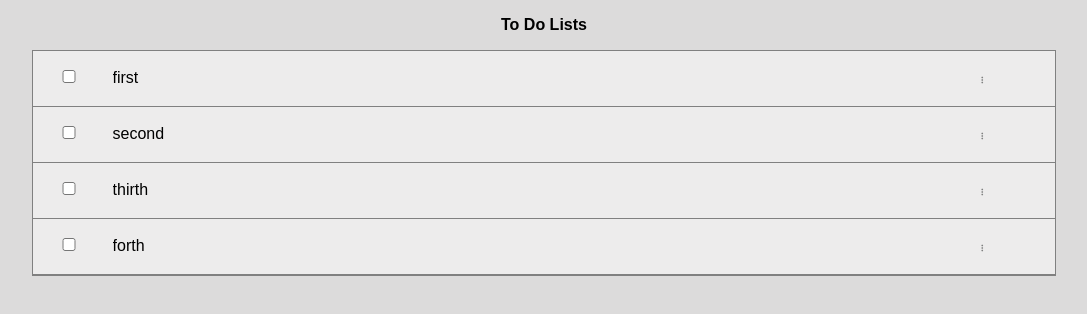
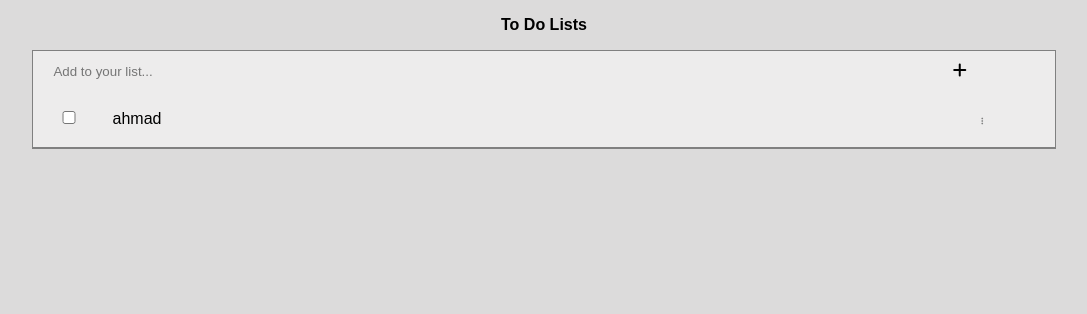
Before and after one commit to ahzamir/To-do-list, a website built with webpack: page src/index.html in a window 1280 px wide. Shown: the whole page, without its empty margins (96-1183 px from the left). Built offline with nearby package versions, Linux system fonts and the light colour scheme.

Commit message:
add the add function in DOM content loaded

```diff
--- a/src/index.html
+++ b/src/index.html
@@ -13,6 +13,7 @@
     <h1>To Do Lists</h1>
   </header>
   <section class="to-do-list">
+    <div id="addPart"></div>
     <div class="container" id="tasks">
     </div>
   </section>
--- a/src/index.js
+++ b/src/index.js
@@ -1,31 +1,11 @@
 import _ from 'lodash';// eslint-disable-line no-unused-vars
 import './style.css';
+import Task from './modules/lists.js';
 
-const arrTasks = [
-  {
-    description: 'forth',
-    completed: false,
-    index: 3,
-  },
-  {
-    description: 'first',
-    completed: false,
-    index: 0,
-  },
-  {
-    description: 'thirth',
-    completed: false,
-    index: 2,
-  },
-  {
-    description: 'second',
-    completed: false,
-    index: 1,
-  },
-];
-const displayTasks = () => {
+const creatNewTasks = (arrTasks) => {
   arrTasks.sort((a, b) => a.index - b.index);
   const tasks = document.getElementById('tasks');
+  tasks.innerHTML = '';
   const everyTasks = document.createElement('div');
   everyTasks.classList.add('tasksss');
   arrTasks.forEach((task) => {
@@ -34,8 +14,28 @@ const displayTasks = () => {
     everyTasks.insertAdjacentHTML('beforeend', everyTask);
   });
   tasks.appendChild(everyTasks);
+  localStorage.setItem('tasks', JSON.stringify(arrTasks));
+};
+const addNewTask = () => {
+  const inputAdd = document.getElementById('inputAdd');
+  tasksObject.add(inputAdd.value);
+  creatNewTasks(arrTasks);
+  inputAdd.value = '';
 };
 
+const tasksObject = new Task(JSON.parse(localStorage.getItem('tasks')));
+const arrTasks = tasksObject.arrTasks;
 window.addEventListener('DOMContentLoaded', () => {
-  displayTasks();
+  const addPart = document.getElementById('addPart');
+  const inputAdd = document.createElement('input');
+  const addButton = document.createElement('i');
+  addButton.classList.add('fa-solid')
+  addButton.classList.add('fa-plus')
+  inputAdd.setAttribute('type', 'text');
+  inputAdd.setAttribute('placeholder', 'Add to your list...');
+  inputAdd.setAttribute('id', 'inputAdd')
+  addPart.appendChild(inputAdd);
+  addPart.appendChild(addButton);
+  creatNewTasks(arrTasks);
+  addButton.addEventListener('click', () => addNewTask());
 });
--- a/src/style.css
+++ b/src/style.css
@@ -28,6 +28,14 @@ header h1 {
 
 .container h2 {
   font-size: 0.7rem;
+}
+
+#inputAdd {
+  width: 90%;
+  height: 2rem;
+  background: rgb(237, 236, 236);
+  border: none;
+  padding: 2%;
 }
 
 .task {
--- a/webpack.config.js
+++ b/webpack.config.js
@@ -24,6 +24,7 @@ module.exports = {
     filename: 'main.js',
     path: path.resolve(__dirname, 'dist'),
   },
+  type: "module"
   // optimization: {
   //     runtimeChunk: 'single',
   // },
```
